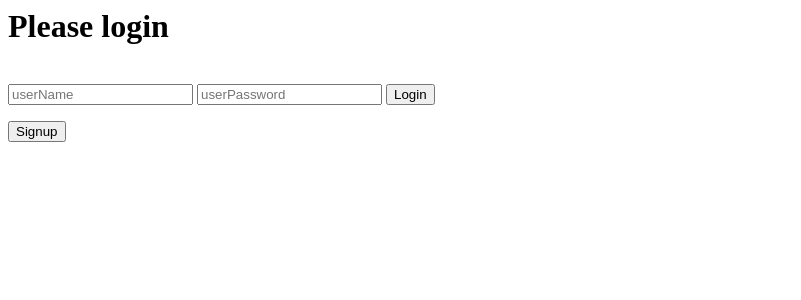
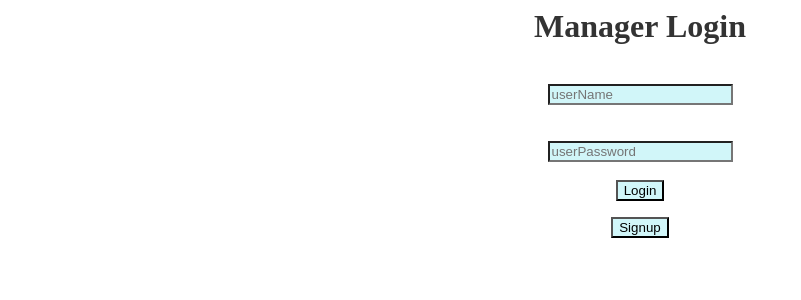
Before and after one commit to CoSport-BLG411-Software-Engineering/backend, a Flask app: page /web/userLogin in a window 1280 px wide. Shown: the top 300 px of the page, without its empty margins (0-801 px from the left). Run offline with Flask 3, Linux system fonts and the light colour scheme; parts of the project's set-up code (start-up, migrations or seed data) failed here and were passed over.

Commit message:
git commit -m "COS-5 <message>"

```diff
--- a/templates/login.html
+++ b/templates/login.html
@@ -4,18 +4,20 @@
     <meta name="viewport" content="width=device-width, initial-scale=1.0">
   </head>
   <body>
-    <div class="container">
-      <h1>Please login</h1>
+    <div class="container" style="text-align: center;">
+      <h1 style="color: #333;">Manager Login</h1>
       <br>
       <form action="" method="POST">
         <input type="text" placeholder="userName" name="userName" value="{{
-          request.form.userName }}">
+          request.form.userName }}"  style="background-color: #D1F6F9;">
+          <br><br><br>
          <input type="password" placeholder="userPassword" name="userPassword" value="{{
-          request.form.userPassword }}">
-        <input class="btn btn-default" type="submit" value="Login">
+          request.form.userPassword }}"  style="background-color: #D1F6F9;">
+          <br><br>
+        <input class="btn btn-default" type="submit" value="Login"  style="background-color: #D1F6F9;">
       </form>
       <form action="" method="POST">
-        <input class="btn btn-default" type="submit" value="Signup">
+        <input class="btn btn-default" type="submit" value="Signup" style="background-color: #D1F6F9;">
       </form>
       {% if error %}
         <p class="error"><strong>Error:</strong> {{ error }}
```
Also changed, not shown: templates/managerLogin.html (+8 -6 lines).
